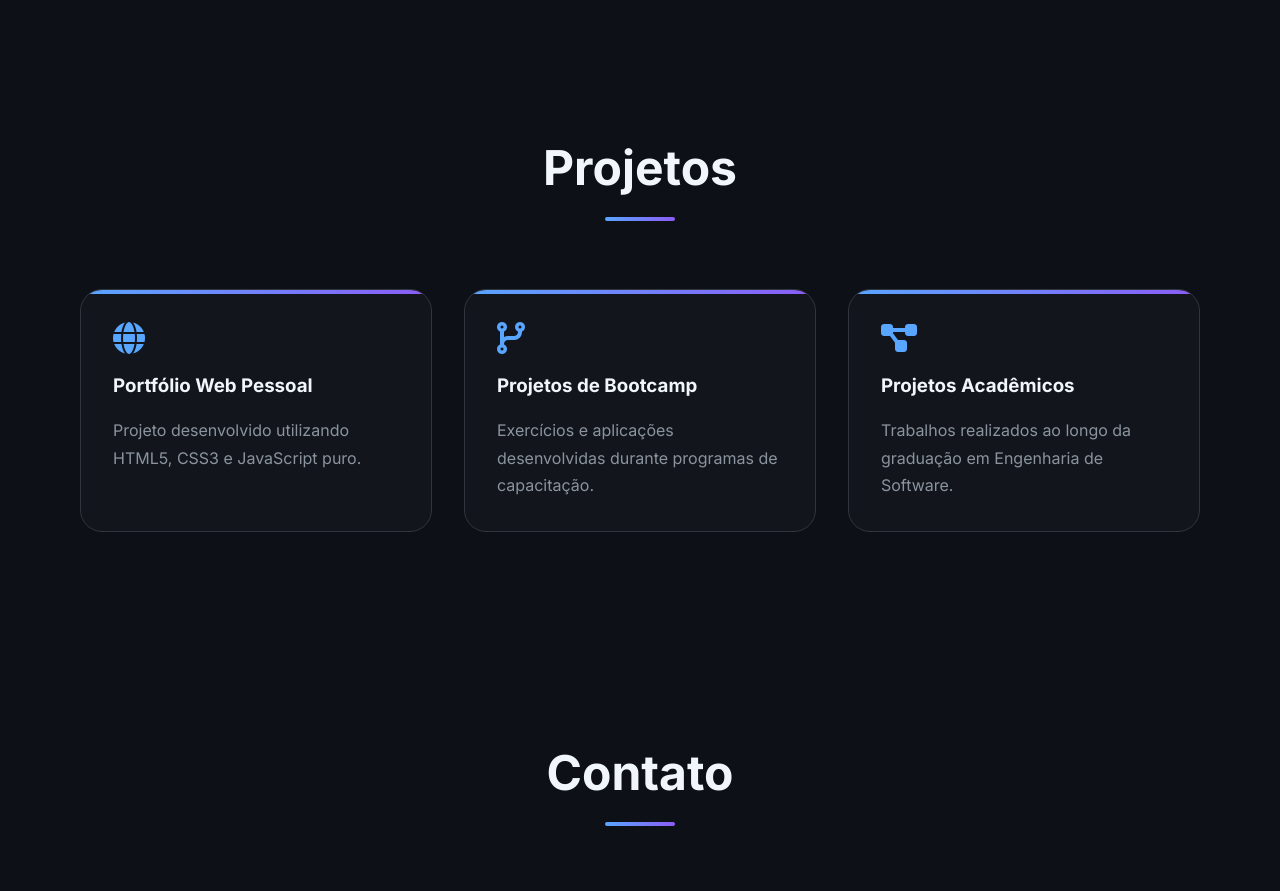
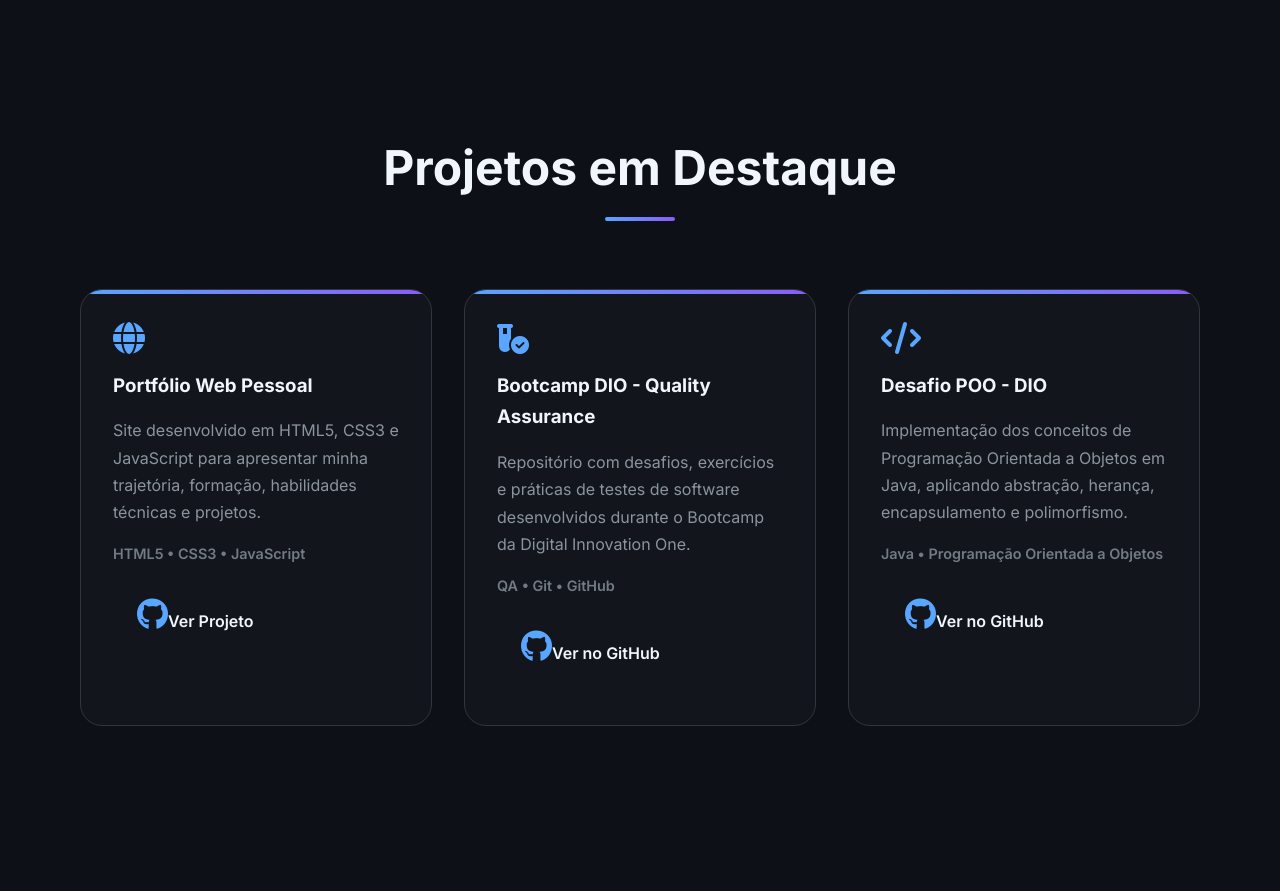
Before and after one commit to Patrick-vs-dev/patrick-vieira-soares-portfolio, a plain HTML site: page index.html in a window 1280 px wide. Shown: the part 3500-4391 px from the top of the page. Drawn offline with Linux system fonts and the light colour scheme.

Commit message:
Atualiza seção de projetos

```diff
--- a/css/style.css
+++ b/css/style.css
@@ -742,6 +742,15 @@
     color: var(--text-muted);
 }
 
+/* Tecnologias dos projetos */
+
+.project-tech {
+    margin: 1rem 0;
+    font-size: 0.9rem;
+    font-weight: 600;
+    opacity: 0.8;
+}
+
 /* =========================
    CONTATO
 ========================= */
--- a/index.html
+++ b/index.html
@@ -295,11 +295,12 @@
     <div class="container">
 
         <div class="section-title">
-                <h2>Projetos</h2>
+            <h2>Projetos em Destaque</h2>
         </div>
 
         <div class="project-grid">
 
+            <!-- Projeto 1 -->
             <article class="project-card">
 
                 <i class="fa-solid fa-globe"></i>
@@ -307,35 +308,72 @@
                 <h3>Portfólio Web Pessoal</h3>
 
                 <p>
-                        Projeto desenvolvido utilizando HTML5,
-                        CSS3 e JavaScript puro.
+                    Site desenvolvido em HTML5, CSS3 e JavaScript para apresentar
+                    minha trajetória, formação, habilidades técnicas e projetos.
                 </p>
+
+                <p class="project-tech">
+                    HTML5 • CSS3 • JavaScript
+                </p>
+
+                <a href="https://patrick-vs-dev.github.io/patrick-vieira-soares-portfolio/" target="_blank" class="btn">
+                    <i class="fa-brands fa-github"></i>
+                    Ver Projeto
+                </a>
 
             </article>
 
+            <!-- Projeto 2 -->
             <article class="project-card">
 
-                    <i class="fa-solid fa-code-branch"></i>
+                <i class="fa-solid fa-vial-circle-check"></i>
 
-                    <h3>Projetos de Bootcamp</h3>
+                <h3>Bootcamp DIO - Quality Assurance</h3>
 
                 <p>
-                        Exercícios e aplicações desenvolvidas
-                        durante programas de capacitação.
+                    Repositório com desafios, exercícios e práticas de testes de
+                    software desenvolvidos durante o Bootcamp da Digital Innovation One.
                 </p>
+
+                <p class="project-tech">
+                    QA • Git • GitHub
+                </p>
+
+                <a href="https://github.com/Patrick-vs-dev/myDIOprojectQA"
+                   target="_blank"
+                   class="btn">
+
+                    <i class="fa-brands fa-github"></i>
+                    Ver no GitHub
+
+                </a>
 
             </article>
 
+            <!-- Projeto 3 -->
             <article class="project-card">
 
-                    <i class="fa-solid fa-diagram-project"></i>
+                <i class="fa-solid fa-code"></i>
 
-                    <h3>Projetos Acadêmicos</h3>
+                <h3>Desafio POO - DIO</h3>
 
                 <p>
-                        Trabalhos realizados ao longo da graduação
-                        em Engenharia de Software.
+                    Implementação dos conceitos de Programação Orientada a Objetos
+                    em Java, aplicando abstração, herança, encapsulamento e polimorfismo.
                 </p>
+
+                <p class="project-tech">
+                    Java • Programação Orientada a Objetos
+                </p>
+
+                <a href="https://github.com/Patrick-vs-dev/desafioPOO-dio"
+                   target="_blank"
+                   class="btn">
+
+                    <i class="fa-brands fa-github"></i>
+                    Ver no GitHub
+
+                </a>
 
             </article>
 
```
Lines whose indentation alone changed are shown as unchanged.
